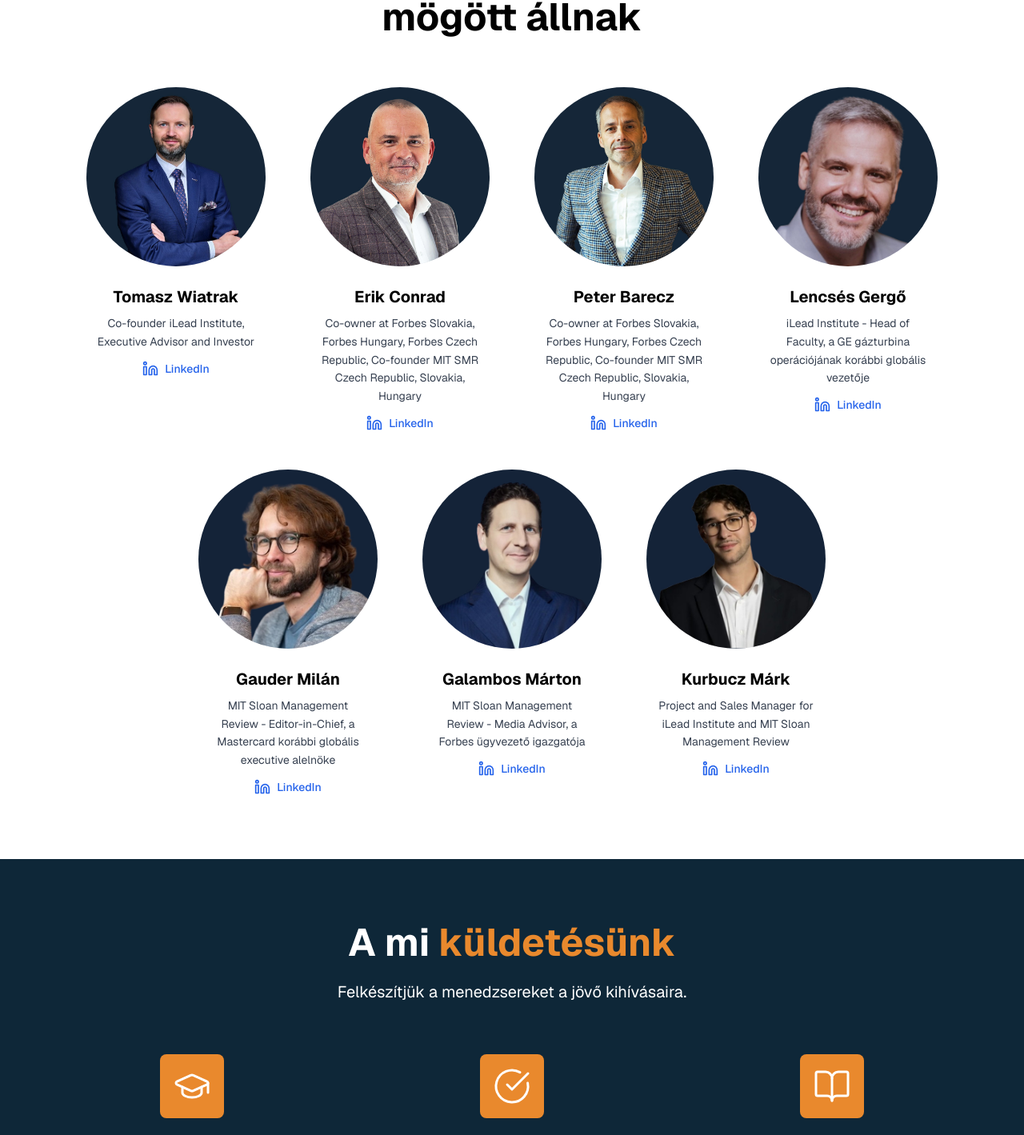
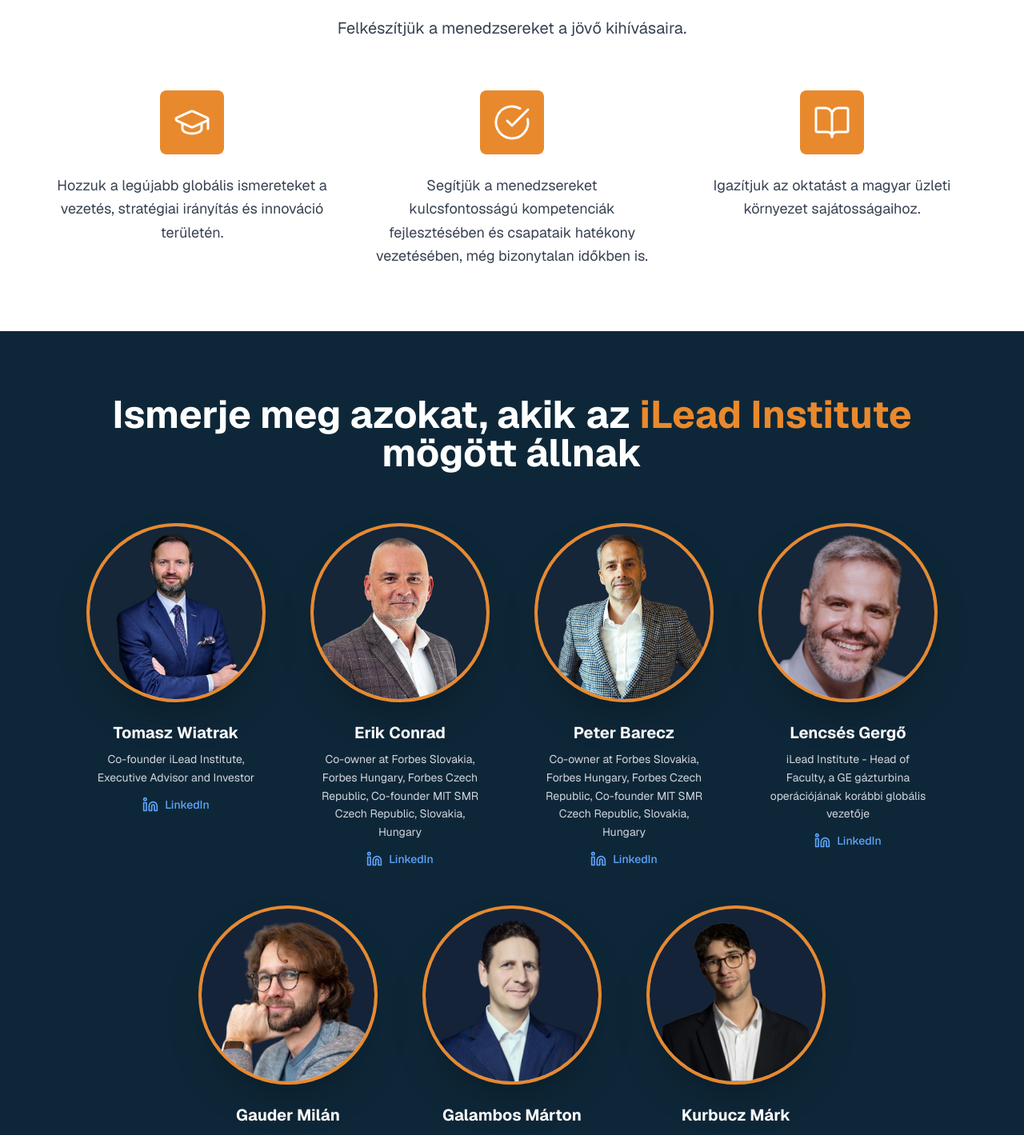
Before and after one commit to MediaRey/ilead.hu, a Next.js app: page /about in a window 1280 px wide. Shown: the part 791-2210 px from the top of the page at 80% size. Built offline with nearby package versions, Linux system fonts and the light colour scheme.

Commit message:
Change sections order in about us, change backgrounds. Change price in emails

```diff
--- a/app/about/page.tsx
+++ b/app/about/page.tsx
@@ -9,8 +9,9 @@
   return (
       <main>
         <AboutHeroSection/>
+        <AboutMissionSection/>
         <AboutTeamSection/>
-        <AboutMissionSection/>
+
         <AboutValuesSection/>
         <AboutCTASection/>
         </main>
--- a/components/about/AboutMissionSection.tsx
+++ b/components/about/AboutMissionSection.tsx
@@ -2,13 +2,13 @@
 
 export default function AboutMissionSection() {
   return (
-    <section className="bg-navy-blue text-white py-20 px-6 lg:px-16">
+    <section className="bg-white text-black py-20 px-6 lg:px-16">
       <div className="max-w-7xl mx-auto text-center">
         {/* Header */}
-        <h2 className="text-4xl lg:text-5xl font-bold mb-6">
+        <h2 className="text-4xl lg:text-5xl font-bold mb-6 text-black">
           A mi <span className="text-orange">küldetésünk</span>
         </h2>
-        <p className="text-xl mb-16">
+        <p className="text-xl mb-16 text-gray-700">
           Felkészítjük a menedzsereket a jövő kihívásaira.
         </p>
 
@@ -19,7 +19,7 @@
             <div className="bg-orange rounded-lg p-3 md:p-4 mb-6">
               <GraduationCap className="w-10 h-10 md:w-12 md:h-12 text-white" strokeWidth={1.5} />
             </div>
-            <p className="text-lg leading-relaxed">
+            <p className="text-lg leading-relaxed text-gray-700">
               Hozzuk a legújabb globális ismereteket a vezetés, stratégiai irányítás és innováció területén.
             </p>
           </div>
@@ -29,7 +29,7 @@
             <div className="bg-orange rounded-lg p-3 md:p-4 mb-6">
               <CheckCircle className="w-10 h-10 md:w-12 md:h-12 text-white" strokeWidth={1.5} />
             </div>
-            <p className="text-lg leading-relaxed">
+            <p className="text-lg leading-relaxed text-gray-700">
               Segítjük a menedzsereket kulcsfontosságú kompetenciák fejlesztésében és csapataik hatékony vezetésében, még bizonytalan időkben is.
             </p>
           </div>
@@ -39,7 +39,7 @@
             <div className="bg-orange rounded-lg p-3 md:p-4 mb-6">
               <BookOpen className="w-10 h-10 md:w-12 md:h-12 text-white" strokeWidth={1.5} />
             </div>
-            <p className="text-lg leading-relaxed">
+            <p className="text-lg leading-relaxed text-gray-700">
               Igazítjuk az oktatást a magyar üzleti környezet sajátosságaihoz.
             </p>
           </div>
--- a/components/about/AboutTeamSection.tsx
+++ b/components/about/AboutTeamSection.tsx
@@ -6,7 +6,7 @@
     {
       name: "Tomasz Wiatrak",
       title: "Co-founder iLead Institute, Executive Advisor and Investor",
-      image: "/team/wiatrak.jpg",
+      image: "/team/wiatrak2.jpg",
       linkedin: "https://www.linkedin.com/in/tomaszwiatrak/",
     },
     {
@@ -48,10 +48,10 @@
   ];
 
   return (
-    <section className="py-20 px-4 lg:px-16 bg-white">
+    <section className="py-20 px-4 lg:px-16 bg-navy-blue">
       <div className="max-w-7xl mx-auto">
         {/* Header */}
-        <h2 className="text-4xl lg:text-5xl font-bold text-center mb-16 text-black">
+        <h2 className="text-4xl lg:text-5xl font-bold text-center mb-16 text-white">
           Ismerje meg azokat, akik az <span className="text-orange">iLead Institute</span> mögött állnak
         </h2>
 
@@ -62,7 +62,7 @@
             {team.slice(0, 4).map((member, index) => (
               <div key={index} className="flex flex-col items-center text-center w-full md:w-auto md:max-w-[200px]">
                 {/* Circular Photo */}
-                <div className="relative w-56 h-56 rounded-full overflow-hidden mb-6 bg-gray-200">
+                <div className="relative w-56 h-56 rounded-full overflow-hidden mb-6 bg-gray-200 border-4 border-orange shadow-2xl">
                   <Image
                     src={member.image}
                     alt={member.name}
@@ -72,12 +72,12 @@
                 </div>
 
                 {/* Name */}
-                <h3 className="text-xl font-bold text-black mb-2">
+                <h3 className="text-xl font-bold text-white mb-2">
                   {member.name}
                 </h3>
 
                 {/* Title */}
-                <p className="text-sm text-gray-700 mb-3 leading-relaxed">
+                <p className="text-sm text-gray-300 mb-3 leading-relaxed">
                   {member.title}
                 </p>
 
@@ -86,7 +86,7 @@
                   href={member.linkedin}
                   target="_blank"
                   rel="noopener noreferrer"
-                  className="flex items-center gap-2 text-blue-600 hover:text-blue-800 transition-colors"
+                  className="flex items-center gap-2 text-blue-400 hover:text-blue-300 transition-colors"
                 >
                   <Linkedin className="w-5 h-5" />
                   <span className="text-sm font-medium">LinkedIn</span>
@@ -100,7 +100,7 @@
             {team.slice(4, 7).map((member, index) => (
               <div key={index + 4} className="flex flex-col items-center text-center w-full md:w-auto md:max-w-[200px]">
                 {/* Circular Photo */}
-                <div className="relative w-56 h-56 rounded-full overflow-hidden mb-6 bg-gray-200">
+                <div className="relative w-56 h-56 rounded-full overflow-hidden mb-6 bg-gray-200 border-4 border-orange shadow-2xl">
                   <Image
                     src={member.image}
                     alt={member.name}
@@ -110,12 +110,12 @@
                 </div>
 
                 {/* Name */}
-                <h3 className="text-xl font-bold text-black mb-2">
+                <h3 className="text-xl font-bold text-white mb-2">
                   {member.name}
                 </h3>
 
                 {/* Title */}
-                <p className="text-sm text-gray-700 mb-3 leading-relaxed">
+                <p className="text-sm text-gray-300 mb-3 leading-relaxed">
                   {member.title}
                 </p>
 
@@ -124,7 +124,7 @@
                   href={member.linkedin}
                   target="_blank"
                   rel="noopener noreferrer"
-                  className="flex items-center gap-2 text-blue-600 hover:text-blue-800 transition-colors"
+                  className="flex items-center gap-2 text-blue-400 hover:text-blue-300 transition-colors"
                 >
                   <Linkedin className="w-5 h-5" />
                   <span className="text-sm font-medium">LinkedIn</span>
--- a/components/about/AboutValuesSection.tsx
+++ b/components/about/AboutValuesSection.tsx
@@ -10,7 +10,7 @@
   ];
 
   return (
-    <section className="py-20 px-6 lg:px-16 bg-gray-50">
+    <section className="py-20 px-6 lg:px-16 bg-white">
       <div className="max-w-7xl mx-auto">
         <div className="grid grid-cols-1 lg:grid-cols-2 gap-12 items-center">
           {/* Left - Tiger Image */}
--- a/components/subscription/SubscriptionOrderForm.tsx
+++ b/components/subscription/SubscriptionOrderForm.tsx
@@ -235,7 +235,7 @@
               <input
                 type="text"
                 name="ico"
-                placeholder="Adószám (IČO)"
+                placeholder="Adószám"
                 className="w-full px-4 py-3 border border-black/40 rounded-xl focus:outline-none focus:border-orange"
                 value={formData.ico}
                 onChange={handleChange}
@@ -244,7 +244,7 @@
               <input
                 type="text"
                 name="dic"
-                placeholder="DIČ"
+                placeholder="Adóazonosító jel"
                 className="w-full px-4 py-3 border border-black/40 rounded-xl focus:outline-none focus:border-orange"
                 value={formData.dic}
                 onChange={handleChange}
@@ -253,7 +253,7 @@
               <input
                 type="text"
                 name="icDph"
-                placeholder="IČ DPH"
+                placeholder="Közösségi adószám"
                 className="w-full px-4 py-3 border border-black/40 rounded-xl focus:outline-none focus:border-orange"
                 value={formData.icDph}
                 onChange={handleChange}
--- a/emails/SubscriptionOrderAdminEmail.tsx
+++ b/emails/SubscriptionOrderAdminEmail.tsx
@@ -100,7 +100,7 @@
 
         <div style="background-color: #e8f4ff; padding: 15px; border-radius: 8px; margin-bottom: 20px;">
           <p style="margin: 0; font-size: 14px; color: #0066cc;">
-            <strong>Éves előfizetés:</strong> 1 990 CZK / 80 EUR<br/>
+            <strong>Éves előfizetés:</strong>18.800 HUF / év<br/>
             <strong>Tartalmazza:</strong> 4 nyomtatott és digitális kiadás + exkluzív online tartalom
           </p>
         </div>
--- a/emails/SubscriptionOrderUserEmail.tsx
+++ b/emails/SubscriptionOrderUserEmail.tsx
@@ -48,7 +48,7 @@
 
         <div style="background-color: #e8f4ff; padding: 15px; border-radius: 8px; margin-bottom: 20px;">
           <p style="margin: 0; font-size: 14px; color: #0066cc;">
-            <strong>Ár:</strong> 1 990 CZK / 80 EUR évente
+            <strong>Ár:</strong>18.800 HUF / év
           </p>
         </div>
 
```
Also changed, not shown: public/team/wIatrak2.jpg (renamed from public/team/wIatrak.jpg).
